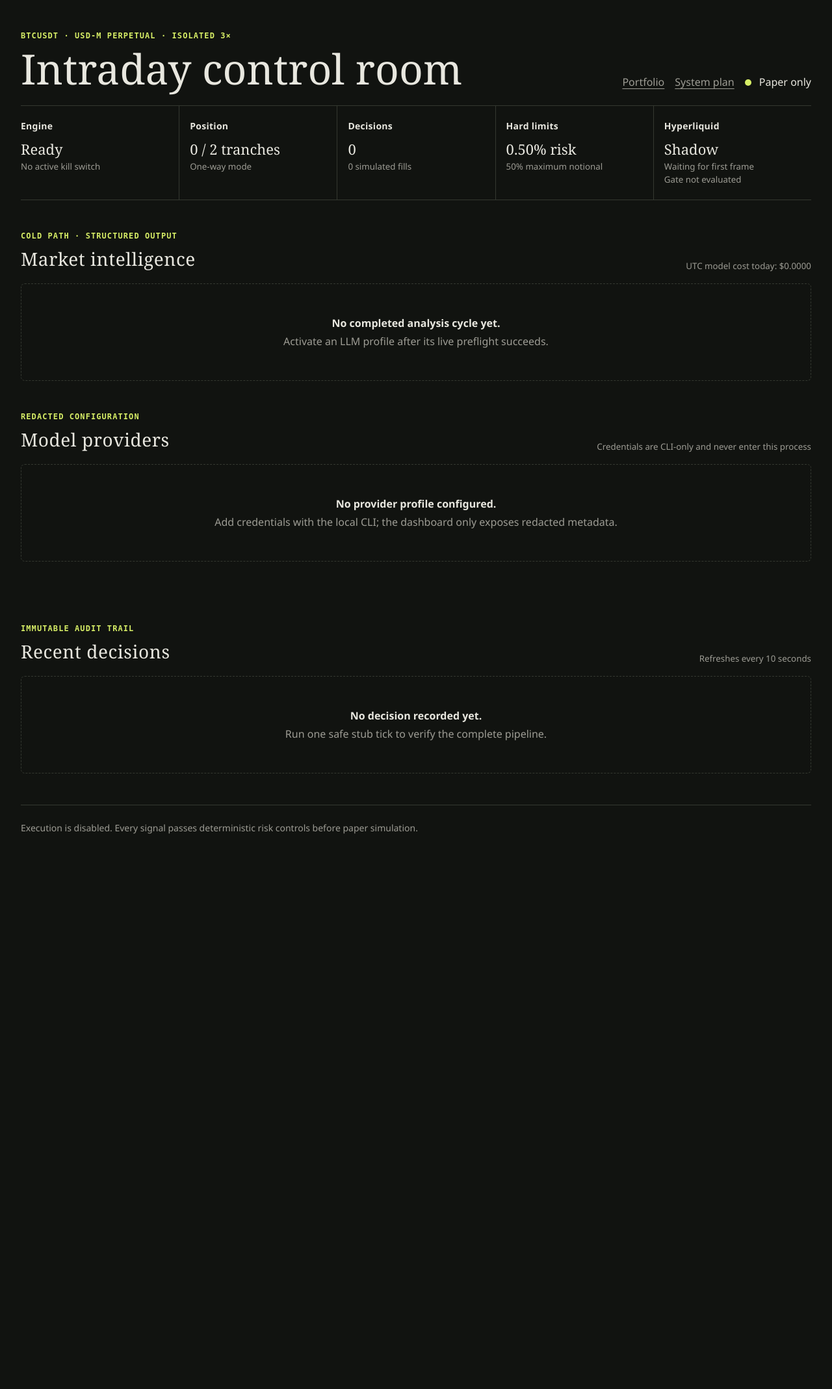
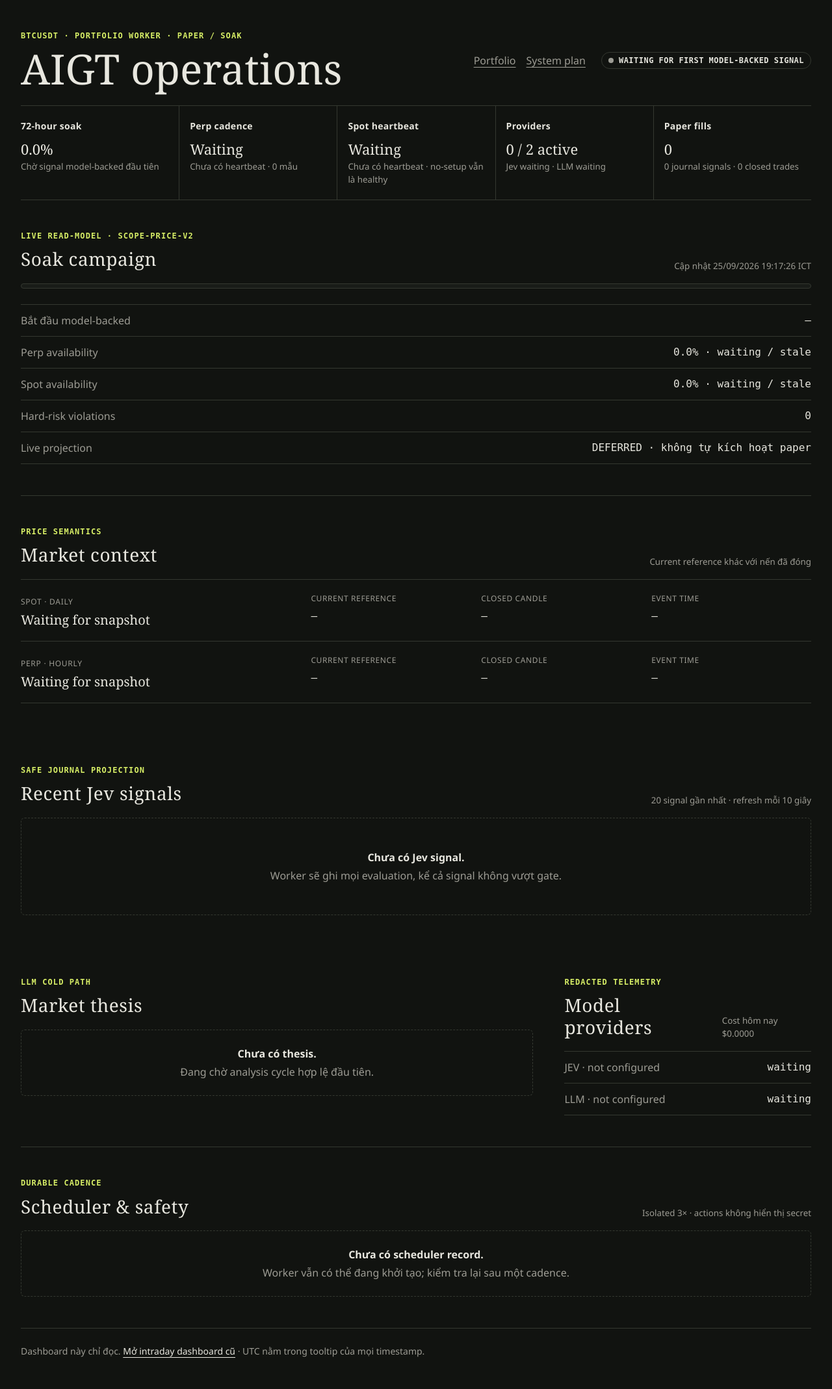
Before and after one commit to juliuss1907/AIgorithmic-trading, a FastAPI app: page / in a window 1280 px wide. Shown: the whole page at 65% size. Before the commit the page ends 1283 px from the top, so only its background shows below. Run offline with FastAPI, Linux system fonts and the light colour scheme; data that the repository does not hold is empty.

Commit message:
feat(dashboard): unify live operations overview

```diff
--- a/intraday/web_assets/static/app.css
+++ b/intraday/web_assets/static/app.css
@@ -101,6 +101,39 @@ code { color: var(--muted); font-family: ui-monospace, monospace; font-size: 0.8
 .report-grid article { min-width: 0; padding: 1.25rem; background: var(--paper); }
 .report-grid strong { margin-top: 0.5rem; font: 500 1.25rem/1.2 Georgia, serif; }
 .report-grid p { margin: 0.75rem 0 0; color: var(--muted); }
+.operations-head { align-items: center; }
+.head-actions { display: flex; align-items: center; gap: 1.5rem; }
+.system-state { display: inline-flex; align-items: center; gap: 0.5rem; padding: 0.375rem 0.625rem; border: 1px solid var(--line); border-radius: 999px; font: 600 0.75rem/1 ui-monospace, monospace; letter-spacing: 0.04em; text-transform: uppercase; white-space: nowrap; }
+.system-state > span { width: 0.5rem; height: 0.5rem; border-radius: 50%; background: var(--muted); }
+.state-soak_active > span, .state-paper_active > span { background: var(--signal); }
+.state-degraded { color: #ffcf70; }
+.state-degraded > span { background: #ffcf70; }
+.operations-strip { grid-template-columns: repeat(5, 1fr); }
+.soak-overview { padding: 3rem 0; border-bottom: 1px solid var(--line); }
+.progress-track { width: 100%; height: 0.5rem; overflow: hidden; border: 1px solid var(--line); border-radius: 999px; background: var(--surface); }
+.progress-track span { display: block; height: 100%; max-width: 100%; background: var(--signal); }
+.status-detail { margin: 1rem 0 0; color: #ffcf70; overflow-wrap: anywhere; }
+.metric-rows { margin: 1.5rem 0 0; border-top: 1px solid var(--line); }
+.metric-rows > div { display: flex; justify-content: space-between; gap: 1.5rem; padding: 0.75rem 0; border-bottom: 1px solid var(--line); }
+.metric-rows dt { color: var(--muted); }
+.metric-rows dd { margin: 0; text-align: right; font-family: ui-monospace, monospace; overflow-wrap: anywhere; }
+.market-lines { border-top: 1px solid var(--line); }
+.market-lines article { display: grid; grid-template-columns: minmax(12rem, 0.7fr) minmax(28rem, 1.3fr); gap: 2rem; padding: 1.25rem 0; border-bottom: 1px solid var(--line); }
+.market-lines article > div strong { display: block; margin-top: 0.375rem; font: 500 1.25rem/1.2 Georgia, serif; }
+.market-lines dl { display: grid; grid-template-columns: repeat(3, 1fr); gap: 1rem; margin: 0; }
+.market-lines dl div { min-width: 0; }
+.market-lines dt { color: var(--muted); font-size: 0.75rem; text-transform: uppercase; letter-spacing: 0.05em; }
+.market-lines dd { margin: 0.375rem 0 0; font-family: ui-monospace, monospace; overflow-wrap: anywhere; }
+.outcome { display: inline-block; padding: 0.125rem 0.5rem; border: 1px solid var(--line); border-radius: 999px; font-size: 0.75rem; }
+.outcome-observed { color: var(--signal); }
+.operations-columns { display: grid; grid-template-columns: 1.35fr 0.65fr; gap: 3rem; padding: 3rem 0; border-bottom: 1px solid var(--line); }
+.operations-panel { min-width: 0; }
+.thesis-lines { border-top: 1px solid var(--line); }
+.thesis-lines > div { padding: 1rem 0; border-bottom: 1px solid var(--line); }
+.thesis-lines strong { display: block; margin-top: 0.375rem; font: 500 1.25rem/1.2 Georgia, serif; }
+.thesis-lines p { margin: 0.5rem 0 0; color: var(--muted); }
+.provider-rows { margin-top: 0; }
+.compact-empty { padding-block: 1.5rem; }
 .portfolio-strip { grid-template-columns: repeat(4, 1fr); }
 .portfolio-layout { display: grid; grid-template-columns: 1.5fr 1fr; gap: 1px; margin-top: 3rem; background: var(--line); }
 .risk-panel { min-width: 0; padding: 1.5rem; background: var(--paper); }
@@ -223,11 +256,14 @@ footer p { margin-bottom: 0; }
   .strip article:nth-child(4) { border-top: 1px solid var(--line); }
   .strip article:nth-child(5) { border-left: 0; border-top: 1px solid var(--line); }
   .section-head { align-items: start; flex-direction: column; }
+  .head-actions { width: 100%; align-items: start; flex-direction: column; gap: 0.75rem; }
   .thesis { grid-template-columns: 1fr; }
   .thesis small { text-align: left; }
   .report-grid { grid-template-columns: 1fr; }
   .portfolio-strip { grid-template-columns: repeat(2, 1fr); }
   .portfolio-layout { grid-template-columns: 1fr; }
+  .operations-columns { grid-template-columns: 1fr; gap: 2rem; }
+  .market-lines article { grid-template-columns: 1fr; gap: 1rem; }
   .plan-intro,
   .plan-cost,
   .acceptance { grid-template-columns: 1fr; gap: 2rem; }
@@ -243,6 +279,10 @@ footer p { margin-bottom: 0; }
   .strip article + article { padding-left: 0; border-left: 0; border-top: 1px solid var(--line); }
   .empty { padding-inline: 1rem; }
   .portfolio-strip { grid-template-columns: 1fr; }
+  .operations-strip { grid-template-columns: 1fr; }
+  .market-lines dl { grid-template-columns: 1fr; }
+  .metric-rows > div { align-items: start; flex-direction: column; gap: 0.25rem; }
+  .metric-rows dd { text-align: left; }
   .plan-intro { grid-template-columns: 1fr; padding: 3rem 0 2rem; }
   .plan-section { padding: 3rem 0; }
   .diagram-frame iframe { height: 36rem; }
--- /dev/null
+++ b/intraday/web_assets/templates/overview.html
@@ -0,0 +1,196 @@
+<!doctype html>
+<html lang="vi">
+  <head>
+    <meta charset="utf-8">
+    <meta name="viewport" content="width=device-width, initial-scale=1">
+    <meta name="color-scheme" content="dark">
+    <meta http-equiv="refresh" content="10">
+    <title>AIGT operations</title>
+    <link rel="icon" href="data:,">
+    <link rel="stylesheet" href="{{ url_for('static', path='/app.css') }}">
+  </head>
+  <body>
+    <a class="skip-link" href="#main">Đi tới nội dung chính</a>
+    <header class="masthead operations-head">
+      <div>
+        <p class="eyebrow">BTCUSDT · portfolio worker · paper / soak</p>
+        <h1>AIGT operations</h1>
+      </div>
+      <div class="head-actions">
+        <nav aria-label="Điều hướng chính">
+          <a class="nav-link" href="/portfolio">Portfolio</a>
+          <a class="nav-link" href="/system-plan">System plan</a>
+        </nav>
+        <span class="system-state state-{{ dashboard.status.code|lower }}">
+          <span aria-hidden="true"></span>{{ dashboard.status.label }}
+        </span>
+      </div>
+    </header>
+
+    <main id="main">
+      <section class="strip operations-strip" aria-label="Tình trạng hệ thống">
+        <article>
+          <h2>72-hour soak</h2>
+          <strong>{{ "%.1f"|format(dashboard.soak.progress_pct) }}%</strong>
+          <small>
+            {% if dashboard.soak.target_at %}
+              Còn {{ dashboard.soak.remaining_seconds|duration }} · kết thúc
+              <time datetime="{{ dashboard.soak.target_at }}" title="{{ dashboard.soak.target_at }} UTC">{{ dashboard.soak.target_at|vn_time }}</time>
+            {% else %}
+              Chờ signal model-backed đầu tiên
+            {% endif %}
+          </small>
+        </article>
+        <article>
+          <h2>Perp cadence</h2>
+          <strong>{{ dashboard.scopes.perp_intraday.latest_status or "Waiting" }}</strong>
+          <small>{% if dashboard.scopes.perp_intraday.heartbeat_age_seconds is not none %}{{ dashboard.scopes.perp_intraday.heartbeat_age_seconds|duration }} trước{% else %}Chưa có heartbeat{% endif %} · {{ dashboard.scopes.perp_intraday.samples }} mẫu</small>
+        </article>
+        <article>
+          <h2>Spot heartbeat</h2>
+          <strong>{{ dashboard.scopes.spot_daily.latest_status or "Waiting" }}</strong>
+          <small>{% if dashboard.scopes.spot_daily.heartbeat_age_seconds is not none %}{{ dashboard.scopes.spot_daily.heartbeat_age_seconds|duration }} trước{% else %}Chưa có heartbeat{% endif %} · no-setup vẫn là healthy</small>
+        </article>
+        <article>
+          <h2>Providers</h2>
+          <strong>{{ (dashboard.providers.jev.active|int) + (dashboard.providers.llm.active|int) }} / 2 active</strong>
+          <small>Jev {{ dashboard.providers.jev.latest_call.status if dashboard.providers.jev.latest_call else "waiting" }} · LLM {{ dashboard.providers.llm.latest_call.status if dashboard.providers.llm.latest_call else "waiting" }}</small>
+        </article>
+        <article>
+          <h2>Paper fills</h2>
+          <strong>{{ dashboard.counts.fills }}</strong>
+          <small>{{ dashboard.counts.signals }} journal signals · {{ dashboard.counts.trades }} closed trades</small>
+        </article>
+      </section>
+
+      <section class="soak-overview" aria-labelledby="soak-heading">
+        <div class="section-head">
+          <div>
+            <p class="eyebrow">Live read-model · {{ dashboard.soak.evidence_version }}</p>
+            <h2 id="soak-heading">Soak campaign</h2>
+          </div>
+          <small>Cập nhật <time datetime="{{ dashboard.generated_at }}" title="{{ dashboard.generated_at }} UTC">{{ dashboard.generated_at|vn_time }}</time></small>
+        </div>
+        <div class="progress-track" role="progressbar" aria-label="Tiến độ soak 72 giờ" aria-valuemin="0" aria-valuemax="100" aria-valuenow="{{ dashboard.soak.progress_pct|round(1) }}">
+          <span style="width: {{ dashboard.soak.progress_pct }}%"></span>
+        </div>
+        {% if dashboard.status.reasons %}
+        <p class="status-detail"><strong>Cần chú ý:</strong> {{ dashboard.status.reasons|join(", ") }}</p>
+        {% endif %}
+        <dl class="metric-rows">
+          <div><dt>Bắt đầu model-backed</dt><dd>{% if dashboard.soak.started_at %}<time datetime="{{ dashboard.soak.started_at }}" title="{{ dashboard.soak.started_at }} UTC">{{ dashboard.soak.started_at|vn_time }}</time>{% else %}—{% endif %}</dd></div>
+          <div><dt>Perp availability</dt><dd>{{ "%.1f"|format(dashboard.scopes.perp_intraday.availability * 100) }}% · {{ "healthy" if dashboard.scopes.perp_intraday.healthy else "waiting / stale" }}</dd></div>
+          <div><dt>Spot availability</dt><dd>{{ "%.1f"|format(dashboard.scopes.spot_daily.availability * 100) }}% · {{ "healthy" if dashboard.scopes.spot_daily.healthy else "waiting / stale" }}</dd></div>
+          <div><dt>Hard-risk violations</dt><dd>{{ dashboard.soak.preview.hard_risk_violations }}</dd></div>
+          <div><dt>Live projection</dt><dd>{{ dashboard.soak.preview.status|upper }} · không tự kích hoạt paper</dd></div>
+        </dl>
+      </section>
+
+      <section class="ledger" aria-labelledby="market-heading">
+        <div class="section-head">
+          <div>
+            <p class="eyebrow">Price semantics</p>
+            <h2 id="market-heading">Market context</h2>
+          </div>
+          <small>Current reference khác với nến đã đóng</small>
+        </div>
+        <div class="market-lines">
+          {% for name, market in (("Spot · daily", dashboard.markets.spot), ("Perp · hourly", dashboard.markets.perp)) %}
+          <article>
+            <div><span class="label">{{ name }}</span><strong>{{ market.market if market else "Waiting for snapshot" }}</strong></div>
+            <dl>
+              <div><dt>Current reference</dt><dd>{{ "%.2f"|format(market.reference_price) if market and market.reference_price is not none else "—" }}</dd></div>
+              <div><dt>Closed candle</dt><dd>{{ "%.2f"|format(market.candle_close_price) if market and market.candle_close_price is not none else "—" }}</dd></div>
+              <div><dt>Event time</dt><dd>{% if market %}<time datetime="{{ market.event_time }}" title="{{ market.event_time }} UTC">{{ market.event_time|vn_time }}</time>{% else %}—{% endif %}</dd></div>
+            </dl>
+          </article>
+          {% endfor %}
+        </div>
+      </section>
+
+      <section class="ledger" aria-labelledby="signals-heading">
+        <div class="section-head">
+          <div>
+            <p class="eyebrow">Safe journal projection</p>
+            <h2 id="signals-heading">Recent Jev signals</h2>
+          </div>
+          <small>20 signal gần nhất · refresh mỗi 10 giây</small>
+        </div>
+        {% if dashboard.signals.recent %}
+        <div class="table-wrap" tabindex="0" aria-label="Các signal Jev gần nhất">
+          <table>
+            <thead><tr><th>Time (VN)</th><th>Scope</th><th>Direction</th><th>Confidence</th><th>Regime</th><th>Quality</th><th>Risk</th><th>Outcome</th></tr></thead>
+            <tbody>
+              {% for signal in dashboard.signals.recent %}
+              <tr>
+                <td><time datetime="{{ signal.timestamp }}" title="{{ signal.timestamp }} UTC">{{ signal.timestamp|vn_time }}</time></td>
+                <td>{{ signal.scope }}</td>
+                <td><span class="direction">{{ signal.direction or "Unknown" }}</span></td>
+                <td>{{ "%.0f"|format(signal.confidence * 100) + "%" if signal.confidence is not none else "—" }}</td>
+                <td>{{ signal.regime or "—" }}</td>
+                <td>{{ "%.1f / 5"|format(signal.entry_quality) if signal.entry_quality is not none else "—" }}</td>
+                <td>{{ signal.risk_level or "—" }}</td>
+                <td><span class="outcome outcome-{{ signal.outcome|lower }}">{{ signal.outcome }}</span></td>
+              </tr>
+              {% endfor %}
+            </tbody>
+          </table>
+        </div>
+        {% else %}
+        <div class="empty" role="status"><strong>Chưa có Jev signal.</strong><p>Worker sẽ ghi mọi evaluation, kể cả signal không vượt gate.</p></div>
+        {% endif %}
+      </section>
+
+      <section class="operations-columns" aria-label="Phân tích và provider">
+        <article class="operations-panel">
+          <div class="section-head">
+            <div><p class="eyebrow">LLM cold path</p><h2>Market thesis</h2></div>
+          </div>
+          {% if dashboard.thesis %}
+          <div class="thesis-lines">
+            <div><span class="label">Perp intraday · {{ "%.0f"|format(dashboard.thesis.intraday.confidence * 100) }}%</span><strong>{{ dashboard.thesis.intraday.stance|capitalize }}</strong><p>{{ dashboard.thesis.intraday.summary }}</p></div>
+            <div><span class="label">Spot daily · {{ "%.0f"|format(dashboard.thesis.daily_swing.confidence * 100) }}%</span><strong>{{ dashboard.thesis.daily_swing.stance|capitalize }}</strong><p>{{ dashboard.thesis.daily_swing.summary }}</p></div>
+          </div>
+          {% else %}
+          <div class="empty compact-empty" role="status"><strong>Chưa có thesis.</strong><p>Đang chờ analysis cycle hợp lệ đầu tiên.</p></div>
+          {% endif %}
+        </article>
+        <article class="operations-panel">
+          <div class="section-head">
+            <div><p class="eyebrow">Redacted telemetry</p><h2>Model providers</h2></div>
+            <small>Cost hôm nay ${{ "%.4f"|format(dashboard.daily_model_cost_usd) }}</small>
+          </div>
+          <dl class="metric-rows provider-rows">
+            {% for role in ("jev", "llm") %}
+            {% set provider = dashboard.providers[role] %}
+            <div>
+              <dt>{{ role|upper }} · {{ provider.model or "not configured" }}</dt>
+              <dd>{{ provider.latest_call.status if provider.latest_call else "waiting" }}{% if provider.latest_call %} · {{ provider.latest_call.latency_ms }} ms{% endif %}</dd>
+            </div>
+            {% endfor %}
+          </dl>
+        </article>
+      </section>
+
+      <section class="ledger" aria-labelledby="scheduler-heading">
+        <div class="section-head">
+          <div><p class="eyebrow">Durable cadence</p><h2 id="scheduler-heading">Scheduler & safety</h2></div>
+          <small>Isolated 3× · actions không hiển thị secret</small>
+        </div>
+        {% if dashboard.scheduler %}
+        <div class="table-wrap" tabindex="0" aria-label="Tình trạng scheduler">
+          <table><thead><tr><th>Job</th><th>Status</th><th>Scheduled (VN)</th><th>Finished (VN)</th></tr></thead><tbody>
+            {% for run in dashboard.scheduler %}<tr><td>{{ run.job_name }}</td><td>{{ run.status }}</td><td>{{ run.scheduled_for|vn_time }}</td><td>{{ run.finished_at|vn_time }}</td></tr>{% endfor %}
+          </tbody></table>
+        </div>
+        {% else %}
+        <div class="empty compact-empty" role="status"><strong>Chưa có scheduler record.</strong><p>Worker vẫn có thể đang khởi tạo; kiểm tra lại sau một cadence.</p></div>
+        {% endif %}
+      </section>
+    </main>
+
+    <footer>
+      <p>Dashboard này chỉ đọc. <a class="text-link" href="/legacy-intraday">Mở intraday dashboard cũ</a> · UTC nằm trong tooltip của mọi timestamp.</p>
+    </footer>
+  </body>
+</html>
```
Also changed, not shown: intraday/web.py (+34 -0 lines), tests/test_intraday_web.py (+44 -3 lines).
